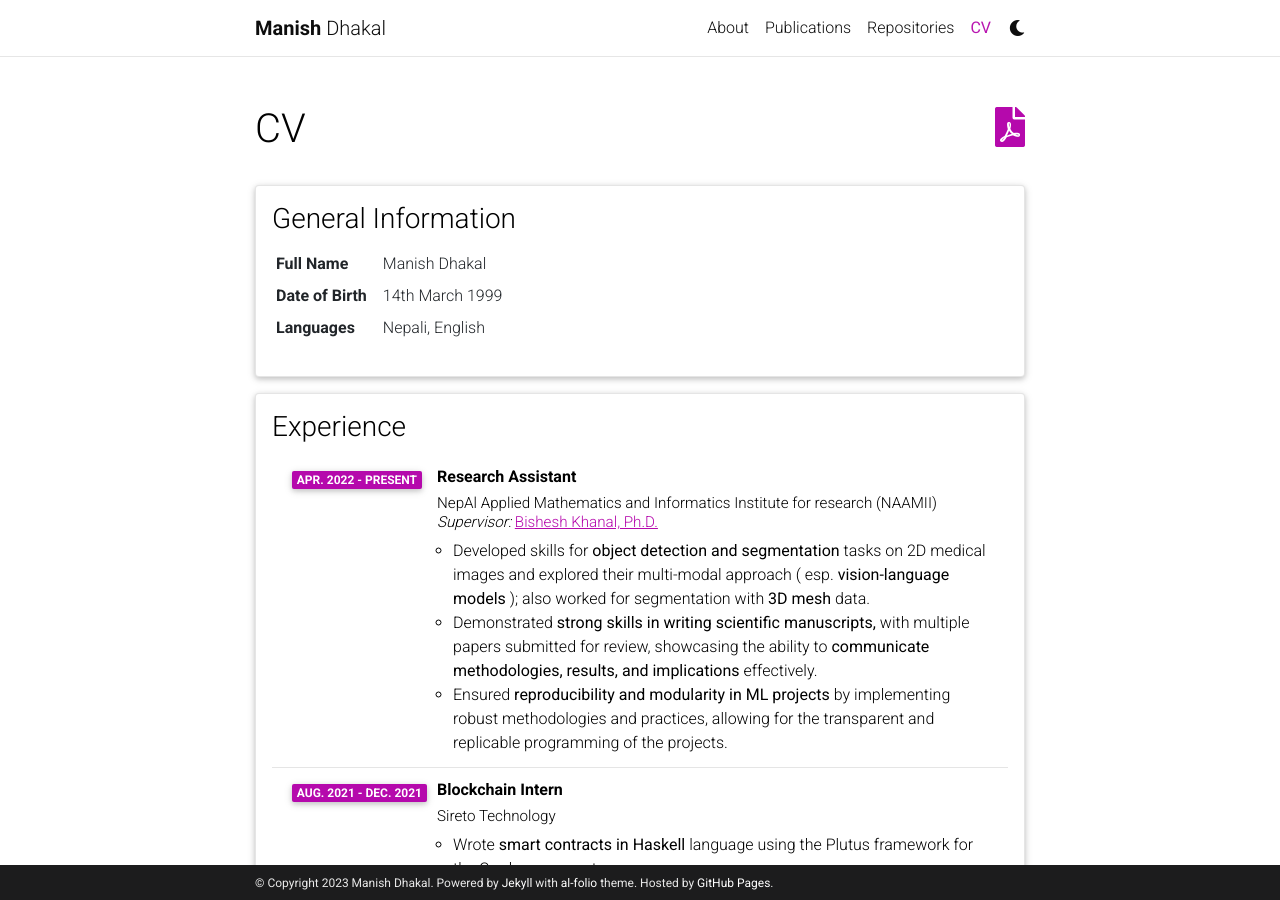
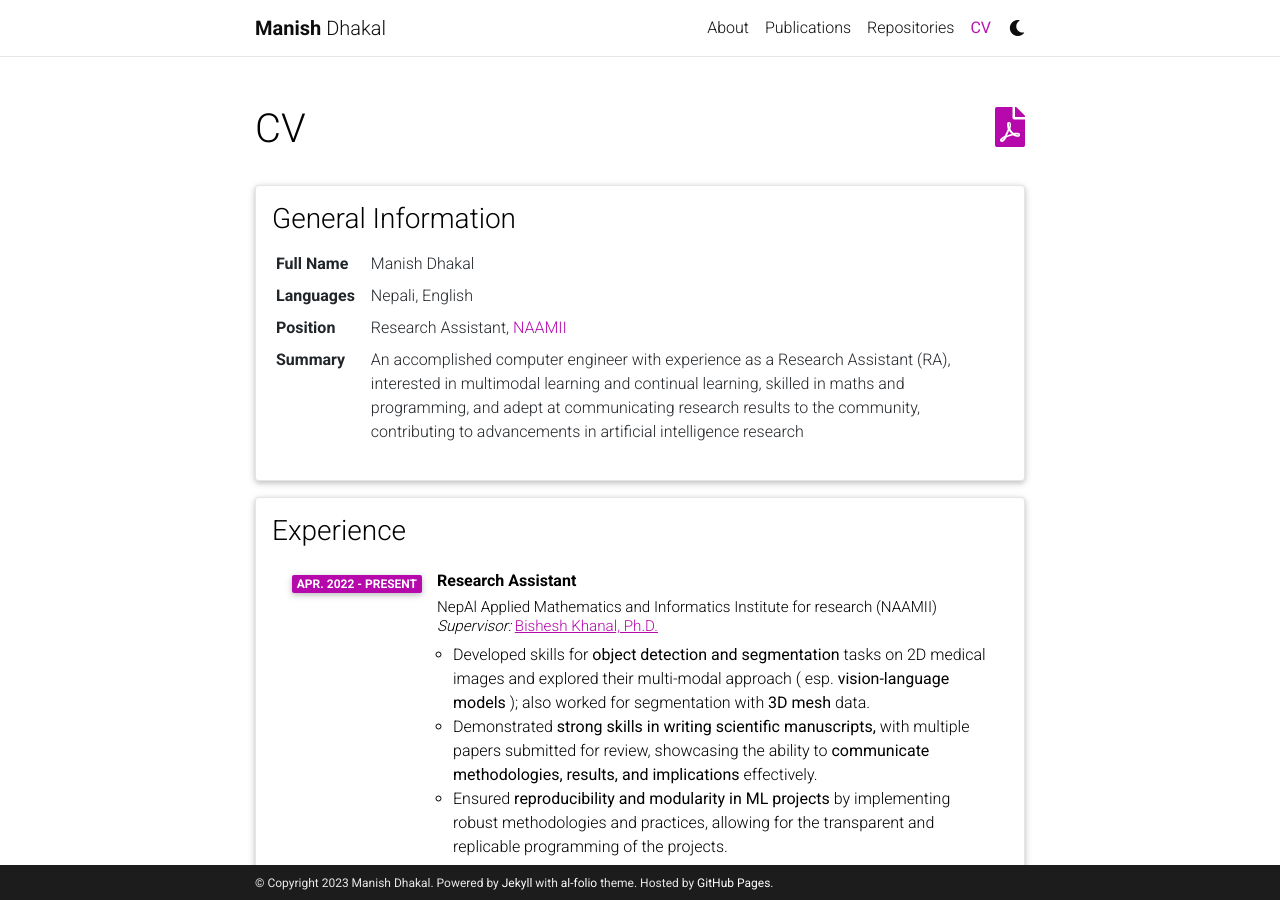
Before and after one commit to manishdhakal/manishdhakal.github.io_old, a Jekyll site: the page built from _pages/cv.md, in a window 1280 px wide and 900 px high. Built offline with Jekyll 4.4.1, drawn with Linux system fonts in a browser that asks for light colours; full-size pictures stand in for the smaller copies a plugin makes; comment, search, counter and statistics services are not loaded; a style sheet for code colours, icons or effects is not loaded.

Commit message:
feat:added summary in cv pdf

```diff
--- a/_data/cv.yml
+++ b/_data/cv.yml
@@ -3,10 +3,12 @@
   contents:
     - name: Full Name
       value: Manish Dhakal
-    - name: Date of Birth
-      value: 14th March 1999
     - name: Languages
       value: Nepali, English
+    - name: Position
+      value: Research Assistant, <a href='https://naamii.org.np'>NAAMII</a>
+    - name: Summary
+      value: An accomplished computer engineer with experience as a Research Assistant (RA), interested in multimodal learning and continual learning, skilled in maths and programming, and adept at communicating research results to the community, contributing to advancements in artificial intelligence research
 
 - title: Experience
   type: time_table
```
Also changed, not shown: _pages/about.md (+1 -1 lines), 1 other file.
